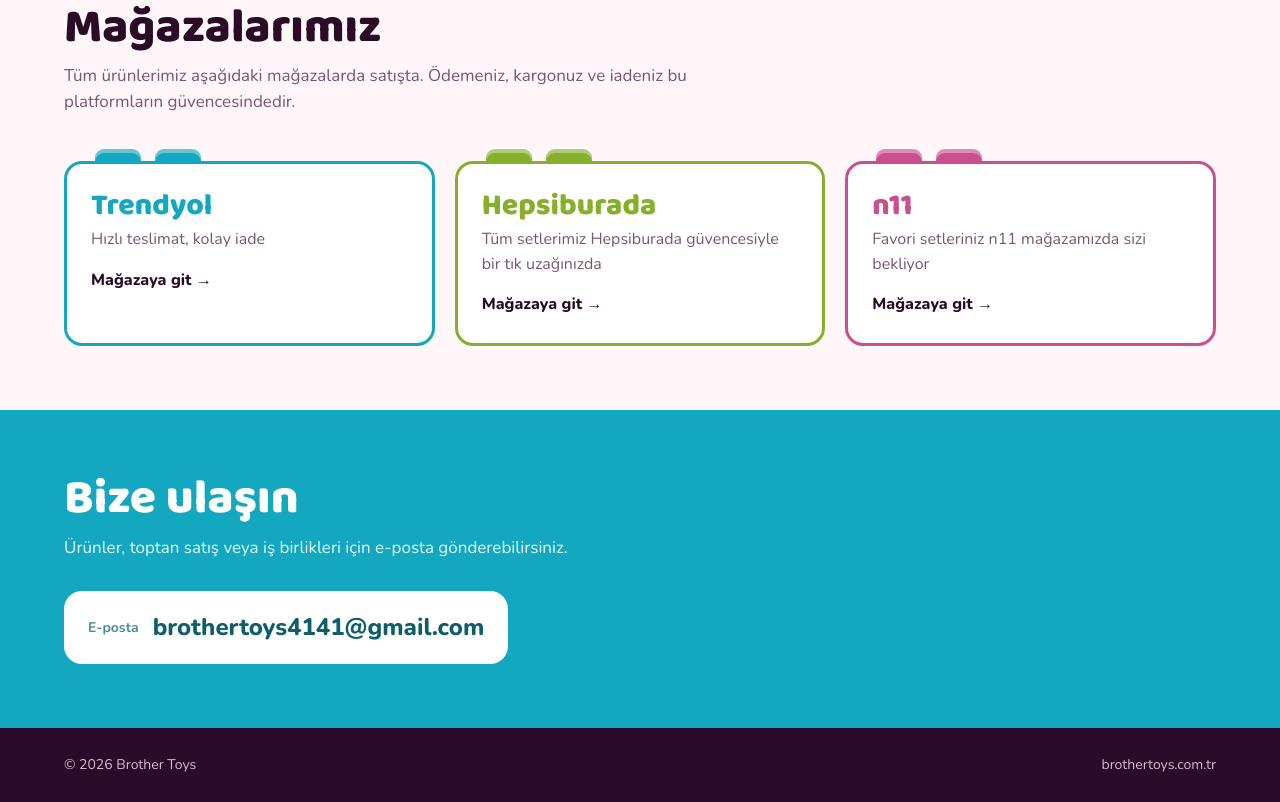
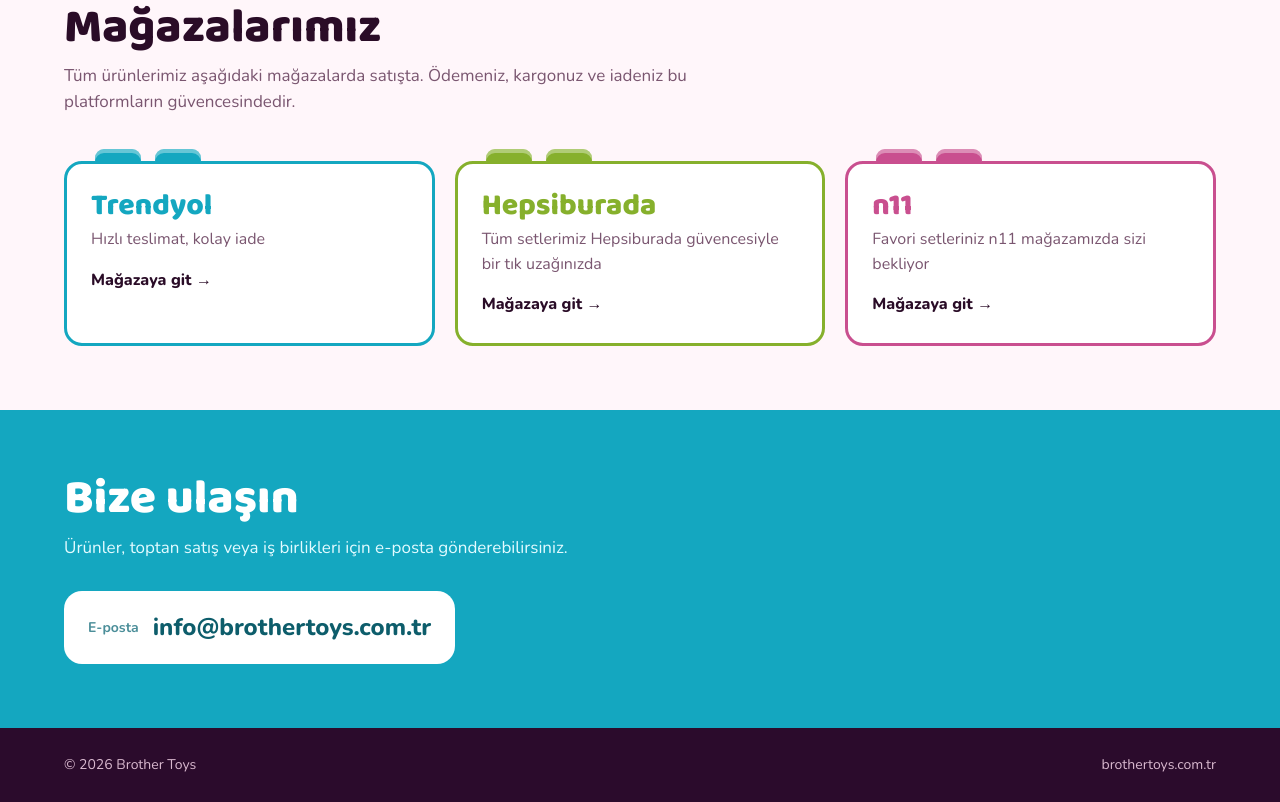
Before and after one commit to DeaxoWasTaken/brothertoys-vitrin, a plain HTML site: page index.html in a window 1280 px wide. Shown: the part 758-1560 px from the top of the page. Drawn offline with nearby package versions, Linux system fonts and the light colour scheme.

Commit message:
Update contact email in index.html

```diff
--- a/index.html
+++ b/index.html
@@ -211,7 +211,7 @@ footer .wrap{display:flex;flex-wrap:wrap;justify-content:space-between;gap:8px}
     { name: "Hepsiburada", url: "https://www.hepsiburada.com/magaza/brothertoyz", hint: "Tüm setlerimiz Hepsiburada güvencesiyle bir tık uzağınızda",color: "#86b02c" },
     { name: "n11",         url: "https://www.n11.com/magaza/brothertoys", hint: "Favori setleriniz n11 mağazamızda sizi bekliyor",color: "#c94f8f" }
   ];
-  const EMAIL = "brothertoys4141@gmail.com";
+  const EMAIL = "info@brothertoys.com.tr";
   // -------------------------------------------------------
 
   const esc = s => String(s).replace(/[&<>"]/g, c => ({ "&": "&amp;", "<": "&lt;", ">": "&gt;", '"': "&quot;" }[c]));
```
